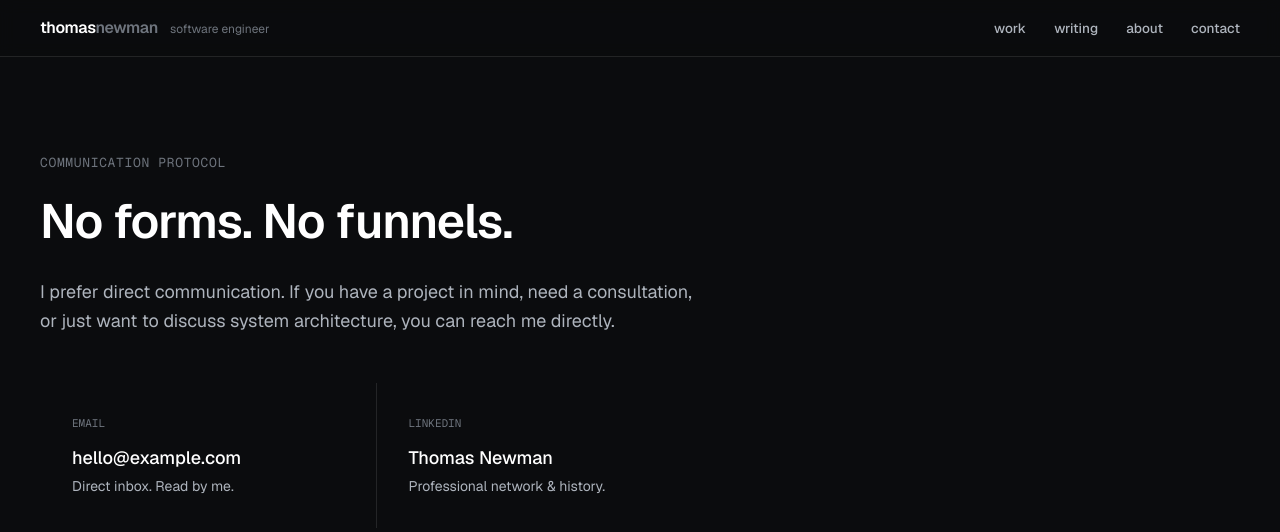
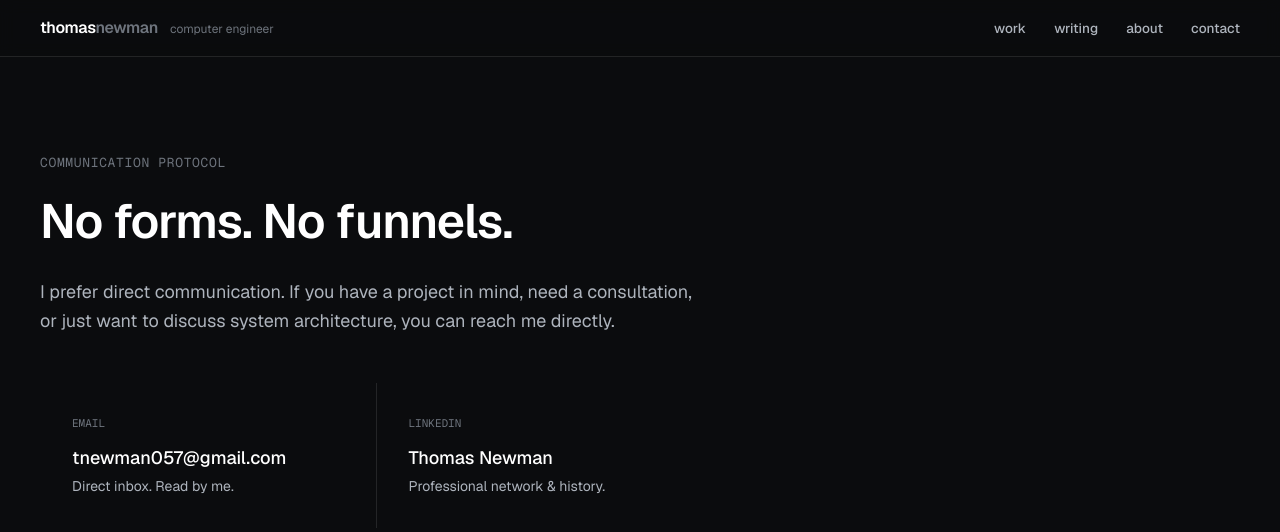
Before and after one commit to thomasnwmn/portfolio, a Next.js app in the folder personal-website/: page /contact in a window 1280 px wide. Shown: the top 532 px of the page. Built offline with nearby package versions, Linux system fonts and the light colour scheme.

Commit message:
Improved fluidity and text

```diff
--- a/personal-website/app/contact/page.tsx
+++ b/personal-website/app/contact/page.tsx
@@ -13,12 +13,12 @@ export default function Contact() {
         </p>
 
         <div className="grid gap-px bg-hairline md:grid-cols-2">
-          <a href="mailto:hello@example.com" className="bg-ink-0 p-8 group transition-colors hover:bg-ink-1 no-underline">
+          <a href="mailto:tnewman057@gmail.com" className="bg-ink-0 p-8 group transition-colors hover:bg-ink-1 no-underline">
             <p className="font-mono text-[11px] text-paper-2 mb-3">EMAIL</p>
-            <p className="text-paper-0 font-medium text-lg mb-1 group-hover:text-chrome-hi transition-colors">hello@example.com</p>
+            <p className="text-paper-0 font-medium text-lg mb-1 group-hover:text-chrome-hi transition-colors">tnewman057@gmail.com</p>
             <p className="text-paper-1 text-sm">Direct inbox. Read by me.</p>
           </a>
-          <a href="https://linkedin.com" target="_blank" rel="noopener noreferrer" className="bg-ink-0 p-8 group transition-colors hover:bg-ink-1 no-underline">
+          <a href="https://linkedin.com/in/thomasnewmanbeng/" target="_blank" rel="noopener noreferrer" className="bg-ink-0 p-8 group transition-colors hover:bg-ink-1 no-underline">
             <p className="font-mono text-[11px] text-paper-2 mb-3">LINKEDIN</p>
             <p className="text-paper-0 font-medium text-lg mb-1 group-hover:text-chrome-hi transition-colors">Thomas Newman</p>
             <p className="text-paper-1 text-sm">Professional network & history.</p>
--- a/personal-website/app/layout.tsx
+++ b/personal-website/app/layout.tsx
@@ -13,8 +13,8 @@ const geistMono = Geist_Mono({
 });
 
 export const metadata: Metadata = {
-  title: "Create Next App",
-  description: "Generated by create next app",
+  title: "Thomas Newman",
+  description: "Experienced Computer Engineer specializing in RISC-V, Embedded Systems, and Hardware Architecture. Passionate about building efficient and reliable systems.",
 };
 
 import Navbar from "@/components/Navbar";
--- a/personal-website/components/Navbar.tsx
+++ b/personal-website/components/Navbar.tsx
@@ -9,7 +9,7 @@ export default function Navbar() {
             thomas<span className="text-chrome-mid">newman</span>
           </span>
           <span className="hidden text-[12px] text-paper-2 transition-colors group-hover:text-paper-1 lg:inline">
-            software engineer
+            computer engineer
           </span>
         </Link>
         <nav aria-label="Primary" className="min-w-0">
```
